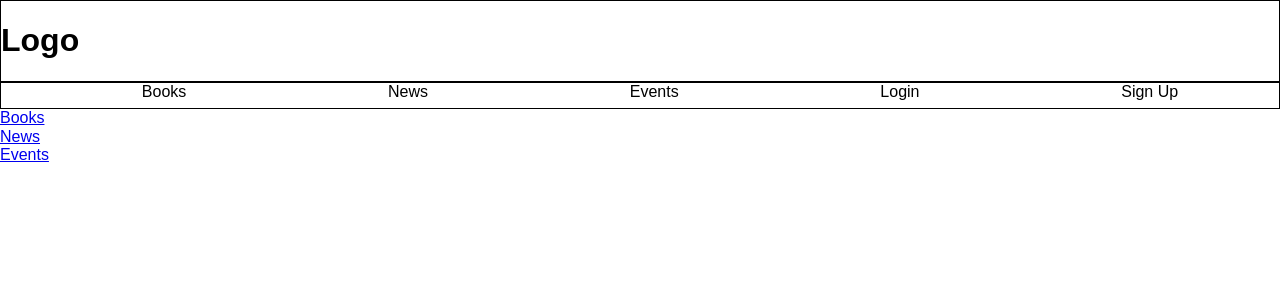
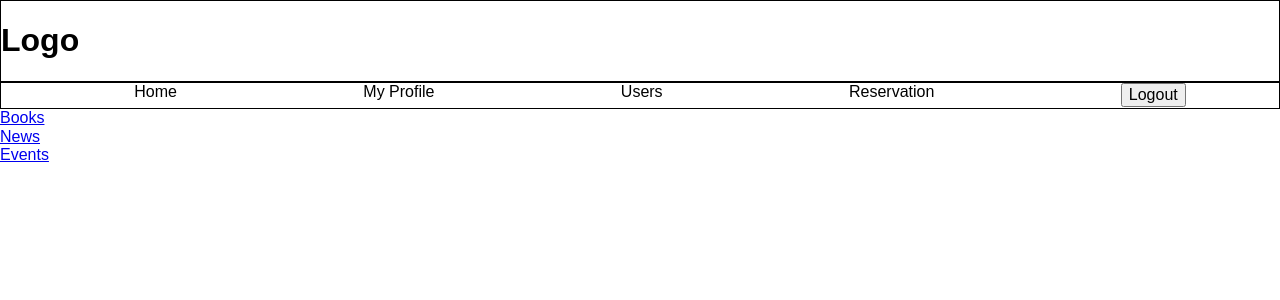
Before and after one commit to AMM5/ProyectoBiblioteca, a PHP site: page / in a window 1280 px wide. Shown: the top 300 px of the page. Run offline with PHP 8.4, Linux system fonts and the light colour scheme; the visitor is signed in with stand-in values (Sample User, id 1).

Commit message:
Ya se pueden loguear el usuario, administrador y librarian. Del cual los 3 tienen su nav. Lo siguiente a partir del cliente hacer el profile.

```diff
--- a/index.php
+++ b/index.php
@@ -1,3 +1,6 @@
+<?php
+    if(!isset($_SESSION)) session_start();
+?>
 <!DOCTYPE html>
 <html>
     <head>
@@ -20,11 +23,21 @@
         <!--MENU-->
         <nav>
             <ul>
-                <li><a href="#">Books</a></li>
-                <li><a href="#">News</a></li>
-                <li><a href="#">Events</a></li>
-                <li><a>Login</a></li>
-                <li><a href="register/register.php">Sign Up</a></li>
+                <li><a href="#">Home</a></li>
+                <?php if (!isset($_SESSION["login"])):?>
+                    <li><a href="login/login.php">Login</a></li>
+                    <li><a href="register/register.php">Sign Up</a></li>
+                <?php else: ?>
+                    <li><a href="#">My Profile </a></li>
+                    <?php if(isset($_SESSION["librarian"])): ?>
+                        <li><a href="#">Users</a></li>
+                    <?php elseif(isset($_SESSION["admin"])): ?>
+                        <li><a href="#">Users</a></li>
+                        <li><a href="#">Librarians</a></li>
+                    <?php endif;?>
+                    <li><a href="#">Reservation</a></li>
+                    <li><form action="login/logout.php"><input type="submit" value="Logout"/></form></li>
+                <?php endif;?>
             </ul>
         </nav>
         <!--Login-->
--- a/login/login.php
+++ b/login/login.php
@@ -9,7 +9,10 @@
     <title>Document</title>
 </head>
 <body>
+
     <?php
+    /*user=1, librarian=2,admin=3*/
+
         if(!isset($_SESSION)) session_start();
         /* Script name: buildForm
          *  Description: Uses the form to create a simple HTML form
```
Also changed, not shown: User.php (+26 -1 lines), login/logout.php (added, +18 -0 lines).
